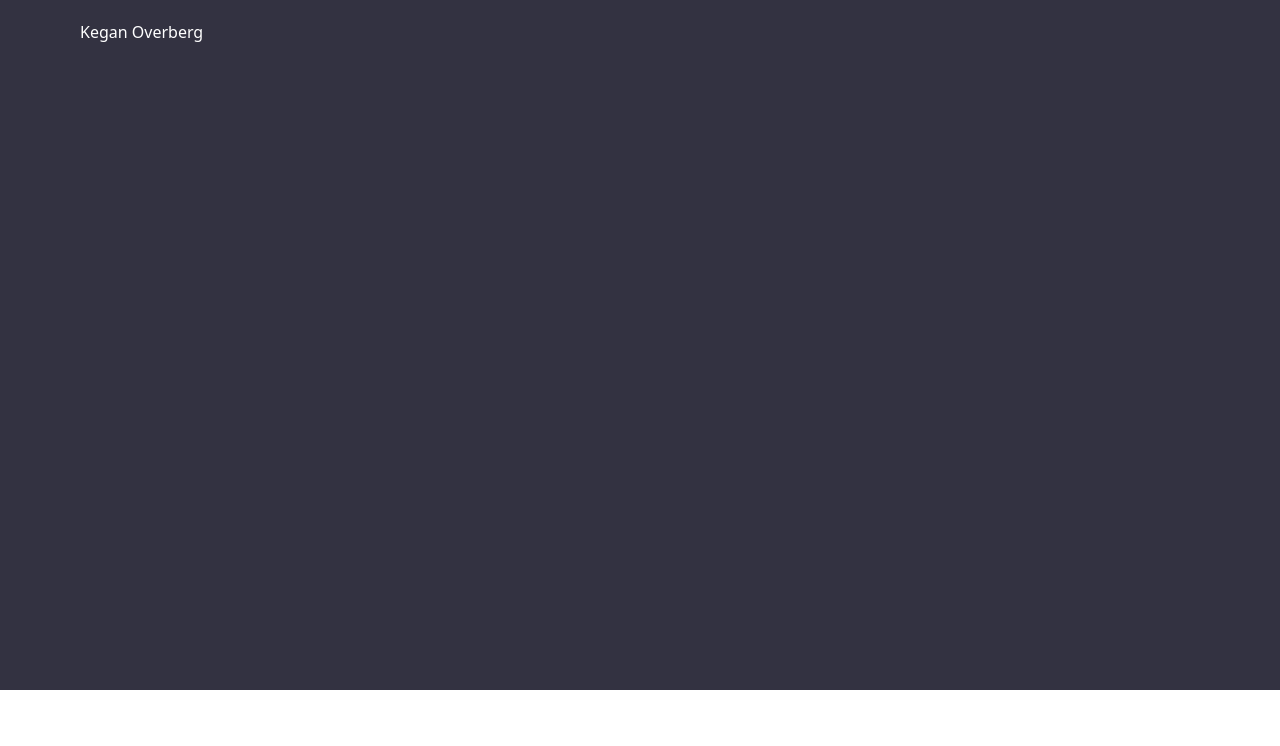
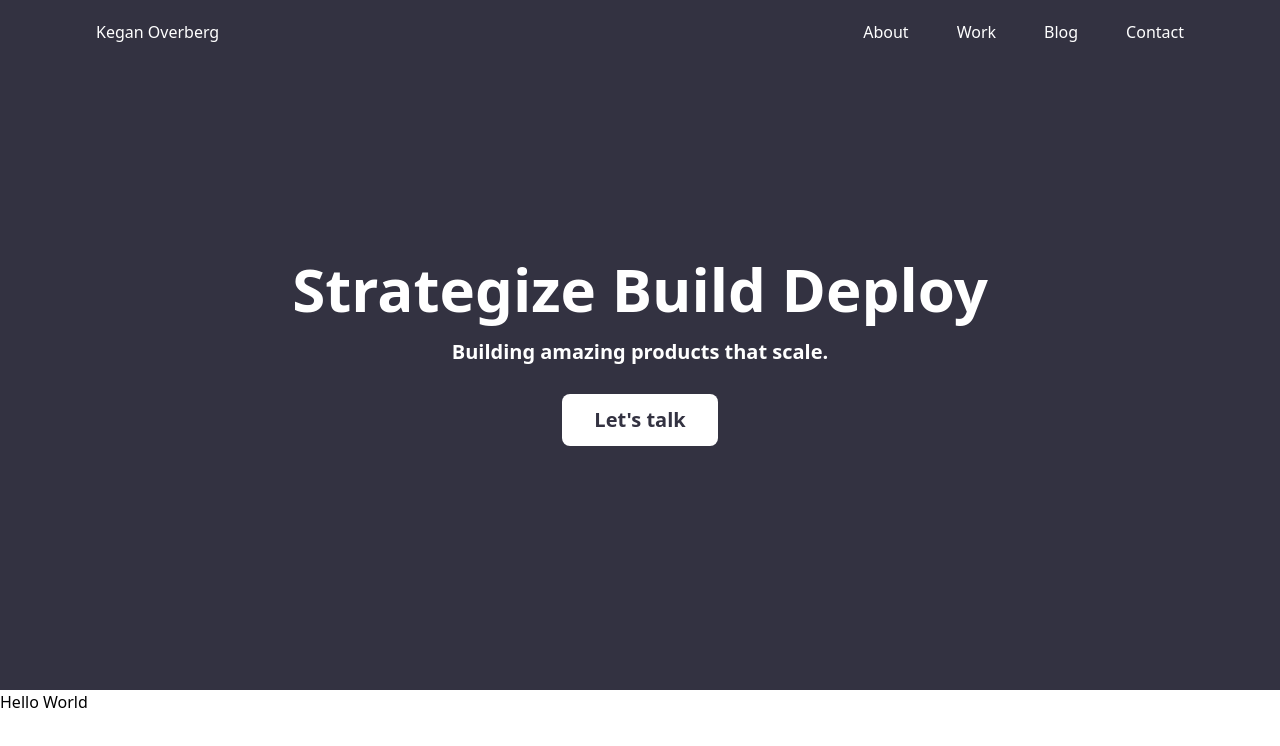
Before and after one commit to keganXi/feelance, a Gatsby site: page / in a window 1280 px wide. Built offline with nearby package versions, Linux system fonts and the light colour scheme; Gatsby itself is replaced by a stand-in of ours.

Commit message:
refactored centering the header

```diff
--- a/package.json
+++ b/package.json
@@ -15,6 +15,7 @@
     "typecheck": "tsc --noEmit"
   },
   "dependencies": {
+    "@react-icons/all-files": "^4.1.0",
     "gatsby": "^4.24.0",
     "gatsby-plugin-image": "^2.24.0",
     "gatsby-plugin-sharp": "^4.24.0",
--- a/src/components/Navbar.tsx
+++ b/src/components/Navbar.tsx
@@ -39,14 +39,23 @@ const Navbar: React.FC = () => {
     });
 
 
+    const navLinks = (item: LinkTypes) => {
+        return(
+            <div className="inline hover:border-b-2 hover:border-b-white pb-2 cursor-pointer">
+                <span>{ item.title }</span>
+            </div>
+        );
+    }
+
+
     return(
-        <nav className="bg-transparent py-5 px-4 sm:px-20 flex text-white">
+        <nav className="absolute z-20 top-0 w-full bg-transparent py-5 px-4 sm:px-24 flex text-white">
             <div className="w-full">
-                <h4>{ navOption.title }</h4>
+                <h4 className="text-base">{ navOption.title }</h4>
             </div>
 
-            <div className="hidden sm:visible w-full text-right space-x-12">
-                { navOption.links.map(item => <span className="cursor-pointer">{ item.title }</span>) }
+            <div className="hidden sm:block w-full text-right space-x-12">
+                { navOption.links.map(item => navLinks(item)) }
             </div>
         </nav>
     );
--- a/src/pages/index.tsx
+++ b/src/pages/index.tsx
@@ -1,5 +1,7 @@
-import React, {} from "react"
-import type { HeadFC } from "gatsby"
+import React, {} from "react";
+import type { HeadFC } from "gatsby";
+
+import { FiChevronsDown } from "@react-icons/all-files/fi/FiChevronsDown";
 
 
 // Components.
@@ -12,18 +14,34 @@ const IndexPage: React.FC = () => {
       <header className="h-[690px] w-full bg-primary">
         <Navbar />
 
-        <div>
+        <div className="h-full flex text-center text-white font-semibold">
+          <div className="m-auto space-y-1">
+            <h1 className="text-[30px] sm:text-[60px]">Strategize Build Deploy</h1>
+            <p className="sm:text-xl">Building amazing products that scale.</p>
+            <br></br>
+            <button className="bg-white hover:bg-neutral-200 rounded-lg text-primary px-8 py-3 text-xl hover:shadow-xl duration-200">Let's talk</button>
+          </div>
 
+          <div className="absolute justify-center flex w-full bottom-20">
+            <span className="cursor-pointer">
+              <FiChevronsDown size={30} color="white"/>
+            </span>
+          </div>
         </div>
+
+
       </header>
 
       <main>
+        Hello World
 
       </main>
     </div>
   )
 }
 
+
 export default IndexPage
 
+
 export const Head: HeadFC = () => <title>Kegan Overberg</title>
```
Also changed, not shown: 1 other file.
